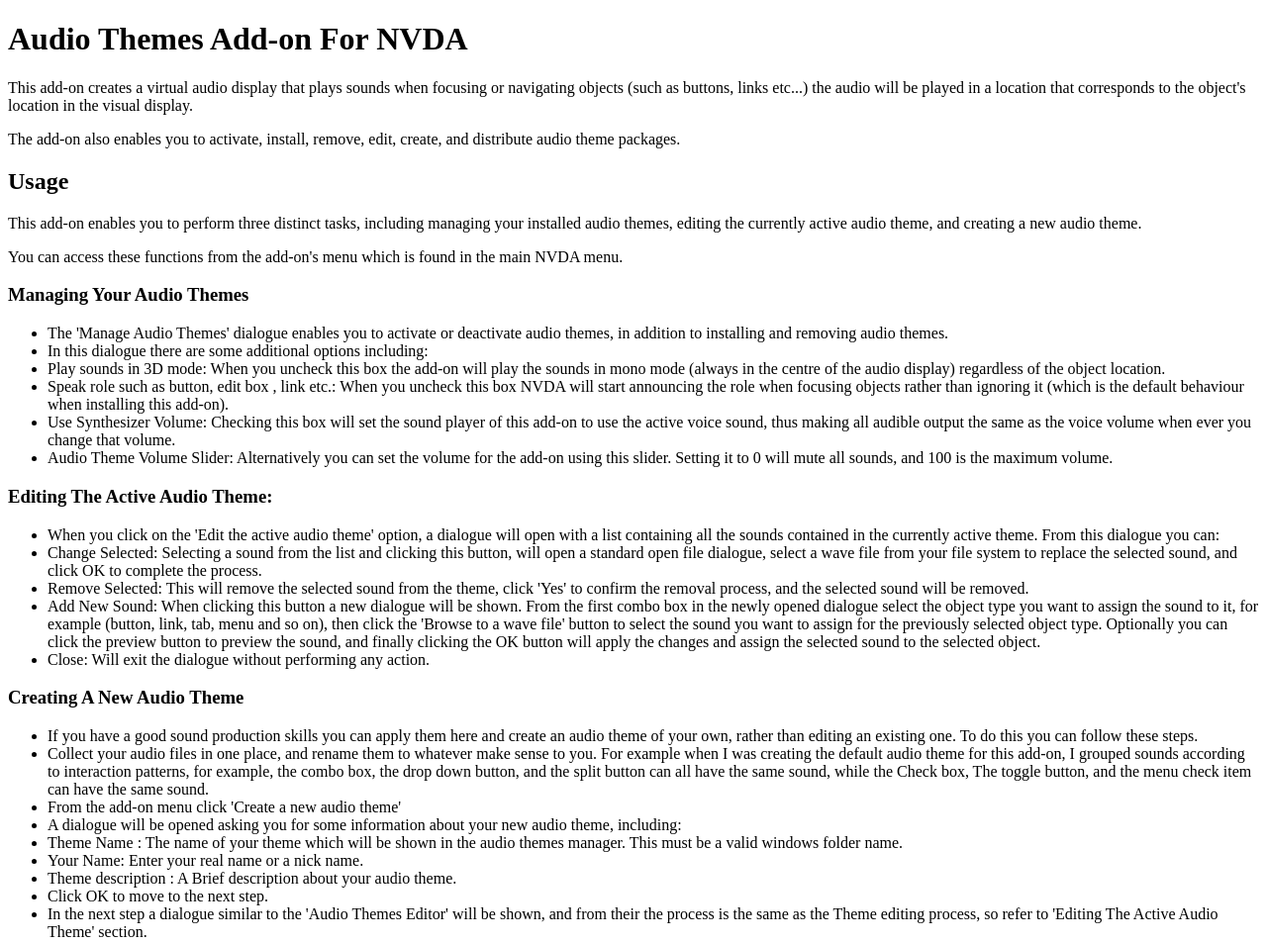
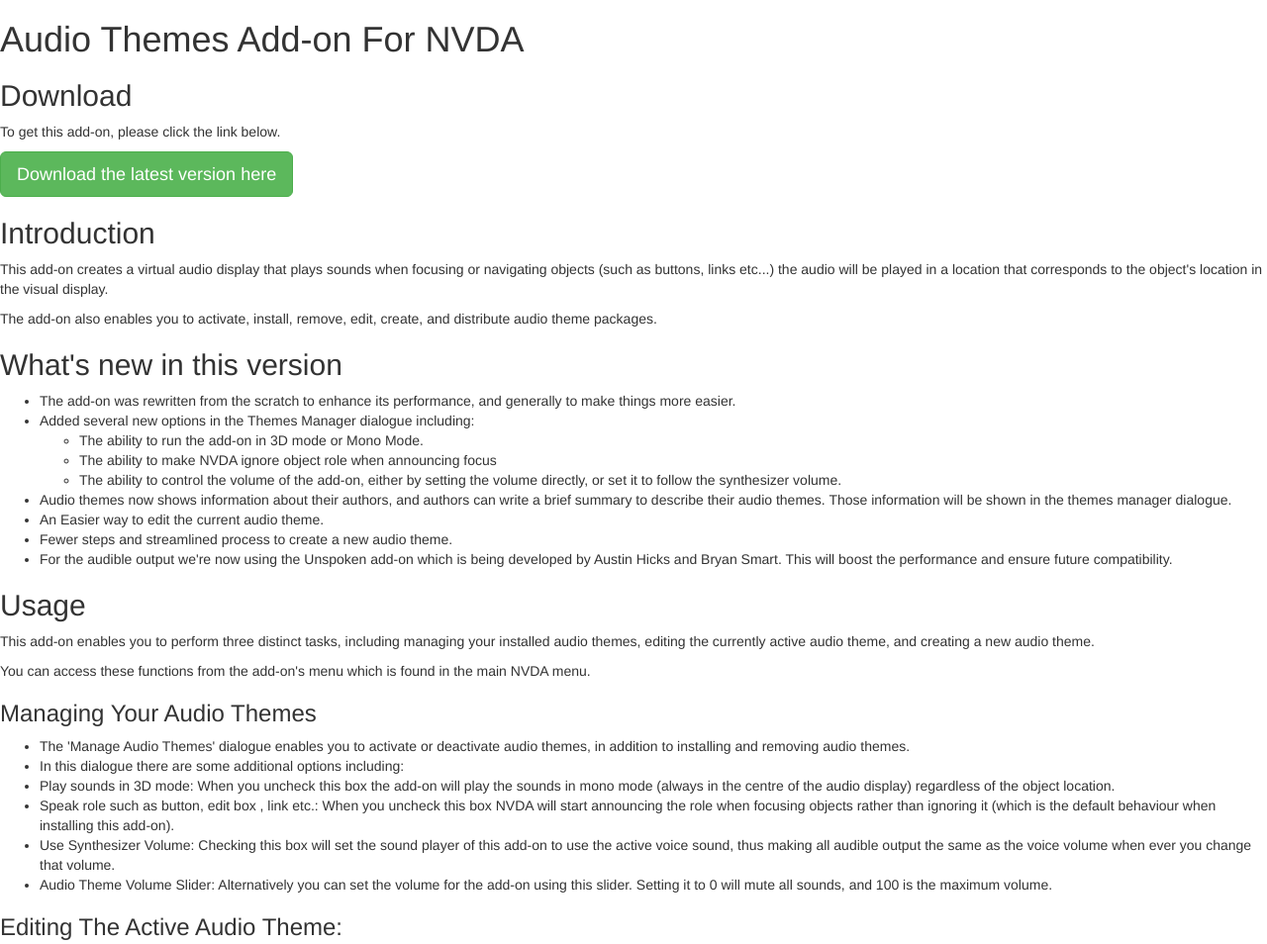
Before and after one commit to mush42/mush42.github.io, a plain HTML site: page audio-themes/index.html in a window 1280 px wide. Shown: the top 954 px of the page at 99% size. Drawn offline with nearby package versions, Linux system fonts and the light colour scheme.

Commit message:
Added download link to the index file.

```diff
--- a/audio-themes/index.html
+++ b/audio-themes/index.html
@@ -1,16 +1,37 @@
-<?xml version="1.0" encoding="UTF-8"?>
-<!DOCTYPE html PUBLIC "-//W3C//DTD XHTML 1.0 Strict//EN"
-    "http://www.w3.org/TR/xhtml1/DTD/xhtml1-strict.dtd">
-<html xmlns="http://www.w3.org/1999/xhtml" xml:lang="en" lang="en">
+<!DOCTYPE html>
+<html lang="en">
 <head>
 <meta http-equiv="Content-Type" content="text/html; charset=UTF-8"/>
-<link rel="stylesheet" type="text/css" href="../style.css" media="screen"/>
+<meta http-equiv="cache-control" content="no-cache" />
+<meta http-equiv="pragma" content="no-cache" />
+<meta name="description" content="An add-on for NVDA screen reader which create a virtual audio display that plays sounds when focusing or navigating objects (such as buttons, links etc...) the audio will be played in a location that corresponds to the object's location in the visual display. It also enables you to activate, install, remove, edit, create, and distribute audio theme packages.">
+<meta name="author" content="Musharraf Omer">
+<link rel="stylesheet" href="http://netdna.bootstrapcdn.com/bootstrap/3.3.5/css/bootstrap.min.css">
 <title>Audio Themes 5.0beta</title>
 </head>
 <body>
 <h1>Audio Themes Add-on For NVDA</h1>
+<h2>Download</h2>
+<p>To get this add-on, please click the link below.</p>
+<a href="./AudioThemes3D-5.0-beta.nvda-addon" class="btn btn-success btn-lg">Download the latest version here</a>
+<h2>Introduction</h2>
 <p>This add-on creates a virtual audio display that plays sounds when focusing or navigating objects (such as buttons, links etc...) the audio will be played in a location that corresponds to the object's location in the visual display.</p>
 <p>The add-on also enables you to activate, install, remove, edit, create, and distribute audio theme packages.</p>
+<h2>What's new in this version</h2>
+<ul>
+<li>The add-on was rewritten from the scratch to enhance its performance, and generally to make things more easier.</li>
+<li>Added several new options in the Themes Manager dialogue including:
+<ul>
+<li>The ability to run the add-on in 3D mode or Mono Mode.</li>
+<li>The ability to  make NVDA ignore object role when announcing focus</li>
+<li>The ability to control the volume of the add-on, either by setting the volume directly, or set it to follow the synthesizer volume.</li>
+</ul>
+</li>
+<li>Audio themes now shows information about their authors, and authors can write a brief summary to describe their audio themes. Those information will be shown in the themes manager dialogue.</li>
+<li>An Easier way to edit the current audio theme.</li>
+<li>Fewer steps and streamlined  process to create a new audio theme.</li>
+<li>For the audible output we're now using the Unspoken add-on which is being developed by Austin Hicks and Bryan Smart. This will boost the performance and ensure future compatibility.</li>
+</ul>
 <h2>Usage</h2>
 <p>This add-on enables you to perform three distinct tasks, including managing your installed audio themes, editing the currently active audio theme, and creating a new audio theme.</p>
 <p>You can access these functions from the add-on's menu which is found in the main NVDA menu.</p>
```
